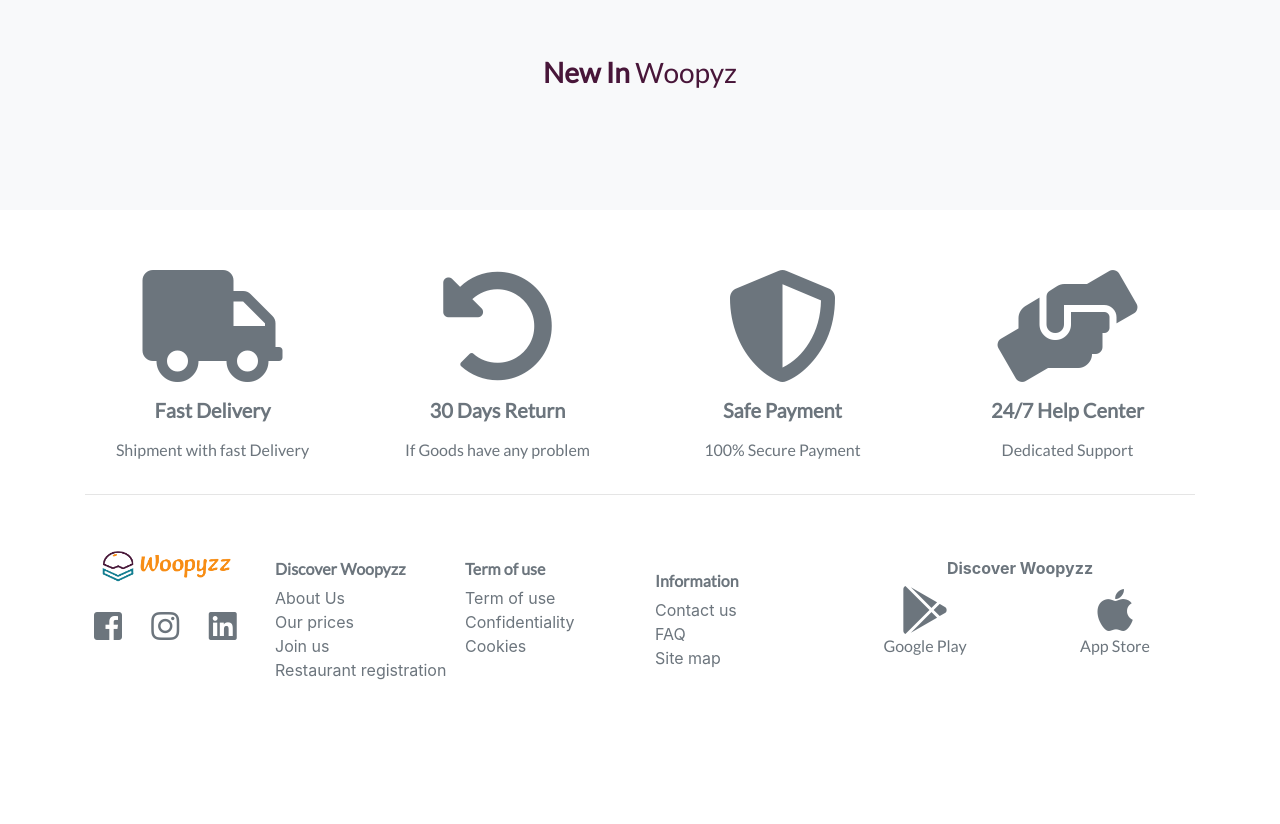
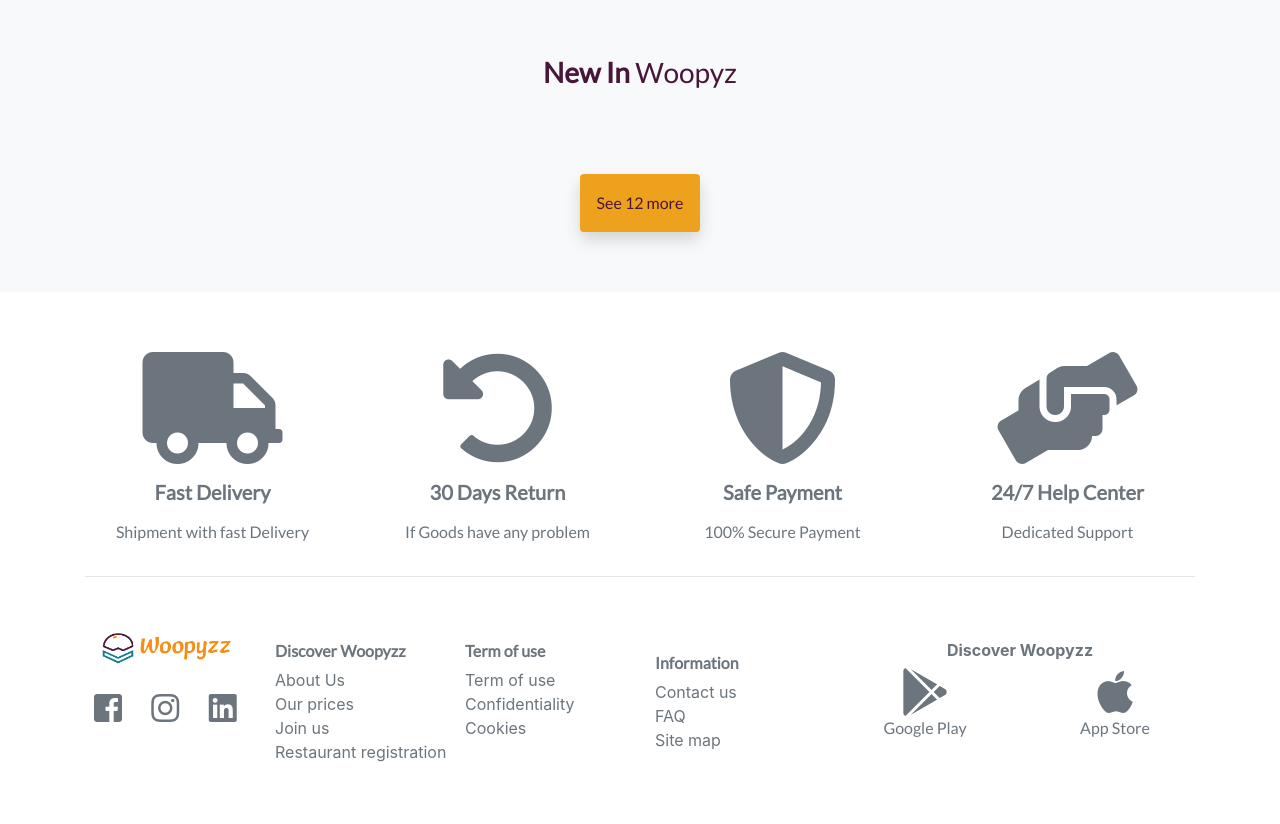
Before and after one commit to Maestro-Apollo/woopyzz, a PHP site: page / in a window 1280 px wide. Shown: the part 842-1666 px from the top of the page. Before the commit the page ends 1522 px from the top, so only its background shows below. Run offline with PHP 8.4, Linux system fonts and the light colour scheme; data that the repository does not hold is empty; some libraries are stand-ins or nearby versions.

Commit message:
see more

```diff
--- a/index.php
+++ b/index.php
@@ -3,9 +3,16 @@ include('class/database.php');
 class restaurant extends database
 {
     protected $link;
+
     public function restaurantFunction()
     {
-        $sql = "SELECT * FROM `restaurant_tbl` order by id desc LIMIT 6";
+        $more = 6;
+        if (isset($_POST['more'])) {
+            $more = $more + 12;
+            $sql = "SELECT * FROM `restaurant_tbl` order by id desc LIMIT $more";
+        } else {
+            $sql = "SELECT * FROM `restaurant_tbl` order by id desc LIMIT $more";
+        }
         $res = mysqli_query($this->link, $sql);
         if (mysqli_num_rows($res) > 0) {
             return $res;
@@ -310,6 +317,11 @@ $objRestaurant = $obj->restaurantFunction();
                 <?php } ?>
                 <?php } ?>
 
+                <form action="" method="post" class="text-center mx-auto">
+                    <input type="submit" name="more" class="text-center mx-auto btn home_btn shadow p-3 mt-4 btn-block"
+                        value="See 12 more">
+                </form>
+
 
 
 
```
